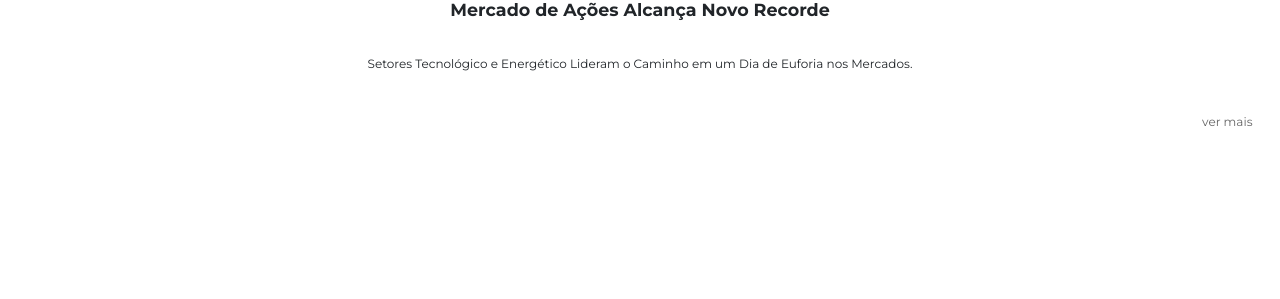
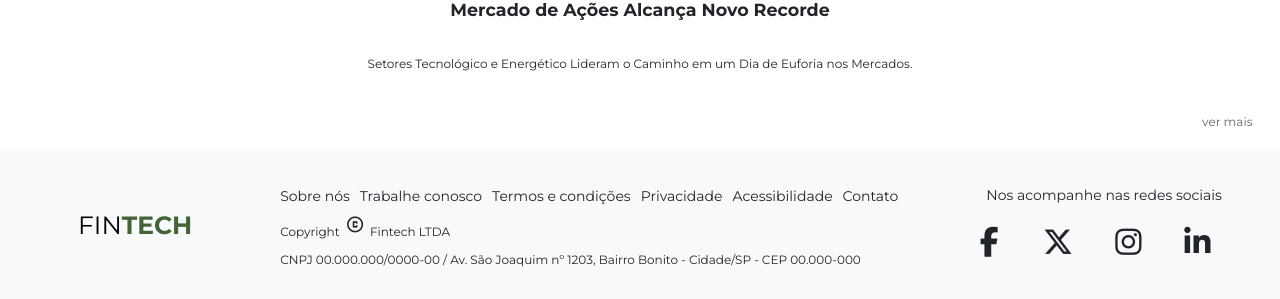
Before and after one commit to renatasoaresdorego/projeto_fintech, a plain HTML site: page index.html in a window 1280 px wide. Shown: the part 857-1156 px from the top of the page. Before the commit the page ends 1008 px from the top, so only its background shows below. Drawn offline with nearby package versions, Linux system fonts and the light colour scheme.

Commit message:
Inclusão do rodapé

```diff
--- a/assets/css/style.css
+++ b/assets/css/style.css
@@ -1,4 +1,4 @@
-*{
+* {
     margin: 0;
     padding: 0;
     box-sizing: border-box;
@@ -12,7 +12,7 @@
     --color-midium-yellow: #F4CA98;
     --color-light-yellow: #FBF5F3;
     --color-strong-green: #436436;
-    --color-light-green:#CDDBC5;
+    --color-light-green: #CDDBC5;
     --color-danger: #B90404;
     --color-success: #0B620E;
 }
@@ -27,16 +27,16 @@ body {
 
 /* CABEÇALHO */
 
-.not-bold{
+.not-bold {
     color: black;
     font-weight: normal;
 }
 
-h1.title-fintech{
+h1.title-fintech {
     font-size: 3rem;
 }
 
-.title-fintech{
+.title-fintech {
     display: flex;
     justify-content: center;
     margin: 16px 0;
@@ -44,45 +44,47 @@ h1.title-fintech{
     font-weight: bold;
 }
 
-.perfil{
+.perfil {
     display: flex;
     justify-content: space-between;
     align-items: center;
     margin: 18px 26px 0 26px;
 }
 
-.nome{
+.nome {
     font-size: 1.4rem;
     font-weight: bold;
 }
-.boas-vindas, .valor-saldo-disponivel{
+
+.boas-vindas,
+.valor-saldo-disponivel {
     font-size: 1rem;
 }
 
-.boas-vindas{
+.boas-vindas {
     padding: 0;
 }
 
-.valor-saldo-disponivel{
+.valor-saldo-disponivel {
     padding: 0 10px;
 }
 
-.icones{
+.icones {
     color: var(--color-strong-yellow);
     transform: scale(1.8);
 }
 
-.icone-perfil{
+.icone-perfil {
     margin-right: 15px;
 }
 
-.box-saldo{
+.box-saldo {
     display: flex;
     justify-content: center;
     margin-top: 10px;
 }
 
-.saldo{
+.saldo {
     width: 264px;
     height: 67px;
     display: flex;
@@ -93,21 +95,22 @@ h1.title-fintech{
     border-radius: 15px;
 }
 
-.valor-disponivel{
+.valor-disponivel {
     color: var(--background-boxes);
 
 }
 
-.valor-disponivel, .icone-saldo{
+.valor-disponivel,
+.icone-saldo {
     color: var(--background-boxes);
 }
 
-.valor-saldo{
+.valor-saldo {
     font-size: 1.6rem;
     margin: 0;
 }
 
-.conteudo{
+.conteudo {
     background-color: var(--background-boxes);
     margin-top: 17px;
     padding: 22px 0;
@@ -115,7 +118,7 @@ h1.title-fintech{
     border-top-right-radius: 40px;
 }
 
-.links{
+.links {
     text-decoration: none;
     display: flex;
     justify-content: space-between;
@@ -124,7 +127,7 @@ h1.title-fintech{
     gap: 10px;
 }
 
-.links-menu{
+.links-menu {
     width: 85px;
     height: 75px;
     border: solid 2px var(--color-strong-yellow);
@@ -138,7 +141,7 @@ h1.title-fintech{
     justify-content: center;
 }
 
-.a-menu{
+.a-menu {
     text-decoration: none;
     color: black;
     font-size: 1rem;
@@ -147,32 +150,32 @@ h1.title-fintech{
     align-items: center;
 }
 
-.icones-nav{
+.icones-nav {
     transform: scale(1.4);
     margin: 5px;
 }
 
 /* ESTILIZAÇÃO MODAL */
 
-.box-modal-mobile{
+.box-modal-mobile {
     justify-content: center;
     align-items: center;
 }
 
-.teste{
+.teste {
     display: flex;
     justify-content: center;
     background-color: var(--background-boxes);
     padding-bottom: 17px;
 }
 
-.btn{
+.btn {
     display: flex;
     justify-content: center;
     align-items: center;
 }
 
-.btn-color{
+.btn-color {
     width: 223px;
     height: 50px;
     color: var(--background-boxes);
@@ -182,12 +185,12 @@ h1.title-fintech{
     border-radius: 30px;
 }
 
-.btn-color:hover{
+.btn-color:hover {
     color: var(--color-strong-green);
     border: var(--color-strong-green) solid 2px;
 }
 
-.modal-content{
+.modal-content {
     width: 420px;
 }
 
@@ -220,7 +223,7 @@ input[type="radio"]:checked+label.radio-button {
     background-color: var(--color-strong-yellow);
 }
 
-.btn-entrada{
+.btn-entrada {
     border-top-left-radius: 15px;
     border-bottom-left-radius: 15px;
 }
@@ -240,7 +243,7 @@ input[type="radio"]:checked+label.radio-button {
     font-weight: 600;
 }
 
-fieldset{
+fieldset {
     width: 334px;
     height: 45px;
     border: var(--color-strong-yellow) solid 2px;
@@ -248,25 +251,29 @@ fieldset{
     position: relative;
 }
 
-legend{
+legend {
     position: absolute;
     width: 40px;
     height: 16px;
-    top: -10px; /* Ajuste este valor conforme necessário para posicionar acima da borda */
-    left: 10px; /* Ajuste este valor conforme necessário para alinhar à esquerda */
-    background-color: #fff; /* Ajuste a cor de fundo se necessário */
-    padding: 0 5px; /* Adicione preenchimento para melhorar a aparência */
+    top: -10px;
+    /* Ajuste este valor conforme necessário para posicionar acima da borda */
+    left: 10px;
+    /* Ajuste este valor conforme necessário para alinhar à esquerda */
+    background-color: #fff;
+    /* Ajuste a cor de fundo se necessário */
+    padding: 0 5px;
+    /* Adicione preenchimento para melhorar a aparência */
 }
 
-legend.size{
+legend.size {
     width: 50px;
 }
 
-legend.categoria{
+legend.categoria {
     width: 100px;
 }
 
-.campo-data{
+.campo-data {
     font-size: 1.4rem;
     position: absolute;
     top: 9px;
@@ -274,7 +281,7 @@ legend.categoria{
     border: none;
 }
 
-.campo-valor{
+.campo-valor {
     font-size: 1.4rem;
     position: absolute;
     top: 10px;
@@ -290,16 +297,16 @@ legend.categoria{
     border: none;
 }
 
-.campo-recorrente{
+.campo-recorrente {
     font-size: 1.4rem;
 }
 
-.form-check-input{
+.form-check-input {
     transform: scale(1.5);
     border: var(--color-strong-yellow) solid 1px;
 }
 
-.btn-confirma{
+.btn-confirma {
     width: 184px;
     height: 40px;
     background-color: var(--color-strong-green);
@@ -309,68 +316,68 @@ legend.categoria{
     border-radius: 15px;
 }
 
-.btn-confirma:hover{
+.btn-confirma:hover {
     background-color: #24361d;
     color: var(--background-boxes);
 }
 
 /* ULTIMAS TRANSAÇÕES */
 
-.box-transacoes{
+.box-transacoes {
     background-color: var(--background-boxes);
 }
 
-.transacoes{
+.transacoes {
     display: flex;
     justify-content: center;
     font-weight: bold;
 }
 
-.a-trasacoes{
+.a-trasacoes {
     text-decoration: none;
     color: black;
 }
 
-.ul-transacoes{
+.ul-transacoes {
     list-style: none;
     display: flex;
     justify-content: space-around;
     margin-top: 10px;
 }
 
-.bold{
+.bold {
     font-weight: bold;
 }
 
 /* TABELA  */
 
-.espaço-tabela{
+.espaço-tabela {
     padding: 10px 30px;
 }
 
-.box-tabela{
+.box-tabela {
     width: 100%;
     text-align: center;
 }
 
-.tabela-trans{
+.tabela-trans {
     font-size: 1.4rem;
     font-weight: bold;
 }
 
-.icone-cor{
+.icone-cor {
     color: var(--color-strong-yellow);
 }
 
-.trans-entrada{
+.trans-entrada {
     color: var(--color-success);
 }
 
-.trans-saida{
+.trans-saida {
     color: var(--color-danger);
 }
 
-.ver-mais{
+.ver-mais {
     text-align: end;
     font-size: 1.2rem;
     text-decoration: none;
@@ -378,40 +385,41 @@ legend.categoria{
     padding-top: 10px;
 }
 
-hr{
+hr {
     background-color: var(--background-boxes);
     margin: 0;
 }
+
 /* CARROSEL */
 
-.box-noticias{
+.box-noticias {
     background-color: var(--background-boxes);
 }
 
-.carousel-item img{
+.carousel-item img {
     width: 100%;
     height: 300px;
 }
 
-h3{
+h3 {
     font-weight: bold;
     padding: 10px;
 }
 
-.titlio-noticia{
+.titlio-noticia {
     text-align: center;
 }
 
-p{
+p {
     font-size: 1.2rem;
     padding: 20px;
 }
 
-.texto-carousel{
+.texto-carousel {
     text-align: center;
 }
 
-.carousel-indicators{
+.carousel-indicators {
     position: relative;
 }
 
@@ -419,7 +427,7 @@ p{
     background-color: var(--color-strong-yellow);
 }
 
-.ver-mais-carrosel{
+.ver-mais-carrosel {
     display: flex;
     justify-content: flex-end;
     font-size: 1.2rem;
@@ -429,31 +437,33 @@ p{
     padding: 10px 20px 20px;
 }
 
-.pai-tsete{
+.pai-tsete {
     justify-content: center;
 }
 
-.imagem-cidade{
+.imagem-cidade {
     max-width: 500px;
 }
 
-.cabecalho-new, .desktop{
+.cabecalho-new,
+.desktop,
+footer {
     display: none;
 }
 
 
 
-@media(min-width: 1025px){
+@media(min-width: 1025px) {
 
-    body{
+    body {
         background-color: var(--background-boxes);
     }
 
-    .desktop{
+    .desktop, footer {
         display: block;
     }
 
-    .navbar{
+    .navbar {
         display: flex;
         justify-content: center;
     }
@@ -463,9 +473,11 @@ p{
         justify-content: space-evenly;
 
     }
+
     .links-navegaveis {
         padding-left: 10px;
     }
+
     .titulo-desk {
         margin: 0;
         padding: 10px;
@@ -474,19 +486,23 @@ p{
         font-weight: bold;
     }
 
-    .titulo-mobile, .perfil, .conteudo, .teste, .box-saldo-mobile{
+    .titulo-mobile,
+    .perfil,
+    .conteudo,
+    .teste,
+    .box-saldo-mobile {
         display: none;
     }
 
-    .container-desk{
+    .container-desk {
         justify-content: end;
     }
 
-    .nav-link{
+    .nav-link {
         font-size: 1.4rem;
     }
 
-.nav-item{
+    .nav-item {
         padding-left: 10px;
     }
 
@@ -498,7 +514,8 @@ p{
     .nav-form {
         margin: 0px;
     }
-    .form-desk{
+
+    .form-desk {
         transform: scale(.6);
         align-items: center;
     }
@@ -509,22 +526,69 @@ p{
         font-size: 1.4rem;
     }
 
-    .btn-desktop{
+    .btn-desktop {
         font-size: 1.4rem;
     }
 
-    .box-saldo{
+    .box-saldo {
         align-items: center;
         justify-content: center;
         margin: 0;
     }
 
-    .box-saldo-desk{
+    .box-saldo-desk {
         margin: 20px;
     }
 
-    .saida, .modal-desk {
+    .saida,
+    .modal-desk {
         margin-left: 50px;
     }
 
+    footer ul{
+        margin: 10px;
     }
+
+    footer p{
+        padding: 0;
+        padding-left: 20px;
+    }
+
+    .rodape{
+        align-items: center;
+        justify-content: space-evenly;
+        padding: 10px;
+    }
+
+    .link-rodape{
+        justify-content: space-between;
+    }
+
+    .navbar-nav{
+        display: flex;
+        flex-direction: row;
+    }
+
+    .copy-icon{
+        transform: scale(.8);
+    }
+
+    .redes{
+        flex-direction: column;
+    }
+
+    .redes-rodape{
+        font-size: 1.4rem;
+    }
+
+    .redes-sociais{
+        justify-content: space-between;
+        padding: 20px;
+
+    }
+
+    .redes-icon{
+        transform: scale(3);
+    }
+
+}
--- a/index.html
+++ b/index.html
@@ -11,6 +11,10 @@
 
     <link rel="stylesheet"
         href="https://fonts.googleapis.com/css2?family=Material+Symbols+Outlined:opsz,wght,FILL,GRAD@24,400,0,0" />
+
+    <link rel="stylesheet" href="https://cdnjs.cloudflare.com/ajax/libs/font-awesome/6.5.1/css/all.min.css"
+        integrity="sha512-DTOQO9RWCH3ppGqcWaEA1BIZOC6xxalwEsw9c2QQeAIftl+Vegovlnee1c9QX4TctnWMn13TZye+giMm8e2LwA=="
+        crossorigin="anonymous" referrerpolicy="no-referrer" />
 
     <link href="https://cdn.jsdelivr.net/npm/bootstrap@5.3.2/dist/css/bootstrap.min.css" rel="stylesheet"
         integrity="sha384-T3c6CoIi6uLrA9TneNEoa7RxnatzjcDSCmG1MXxSR1GAsXEV/Dwwykc2MPK8M2HN" crossorigin="anonymous">
@@ -463,6 +467,56 @@
 
     </section>
 
+    <footer>
+
+        <div class="rodape container-fluid d-flex bg-body-tertiary">
+            <article>
+                <h1 class="titulo-desk"><span class="not-bold">FIN</span>TECH</h1>
+            </article>
+            <div class="rodape d-flex">
+                <div class="links-rodape">
+                    <div class="link-rodape d-flex">
+                        <ul class="navbar-nav d-flex">
+                            <li class="nav-item">
+                                <a href="#" class="nav-link">Sobre nós</a>
+                            </li>
+                            <li class="nav-item">
+                                <a href="#" class="nav-link">Trabalhe conosco</a>
+                            </li>
+                            <li class="nav-item">
+                                <a href="#" class="nav-link">Termos e condições</a>
+                            </li>
+                            <li class="nav-item">
+                                <a href="#" class="nav-link">Privacidade</a>
+                            </li>
+                            <li class="nav-item">
+                                <a href="#" class="nav-link">Acessibilidade</a>
+                            </li>
+                            <li class="nav-item">
+                                <a href="#" class="nav-link">Contato</a>
+                            </li>
+                        </ul>
+                    </div>
+                    <div class="copyright">
+                        <p>Copyright <span class="material-symbols-outlined copy-icon">copyright</span> Fintech LTDA</p>
+                        <p>CNPJ 00.000.000/0000-00 / Av. São Joaquim nº 1203, Bairro Bonito - Cidade/SP - CEP 00.000-000
+                        </p>
+                    </div>
+                </div>
+            </div>
+            <section class=" redes d-flex">
+                <p class="redes-rodape">Nos acompanhe nas redes sociais</p>
+                <div class="redes-sociais d-flex">
+                    <i class="fa-brands fa-facebook-f redes-icon"></i>
+                    <i class="fa-brands fa-x-twitter redes-icon"></i>
+                    <i class="fa-brands fa-instagram redes-icon"></i>
+                    <i class="fa-brands fa-linkedin-in redes-icon"></i>
+                </div>
+            </section>
+        </div>
+
+    </footer>
+
 
     <!-- Bootstrap JS bundle (Popper included) -->
     <script src="https://cdn.jsdelivr.net/npm/bootstrap@5.3.0/dist/js/bootstrap.bundle.min.js"></script>
```
Lines whose indentation alone changed are shown as unchanged.
